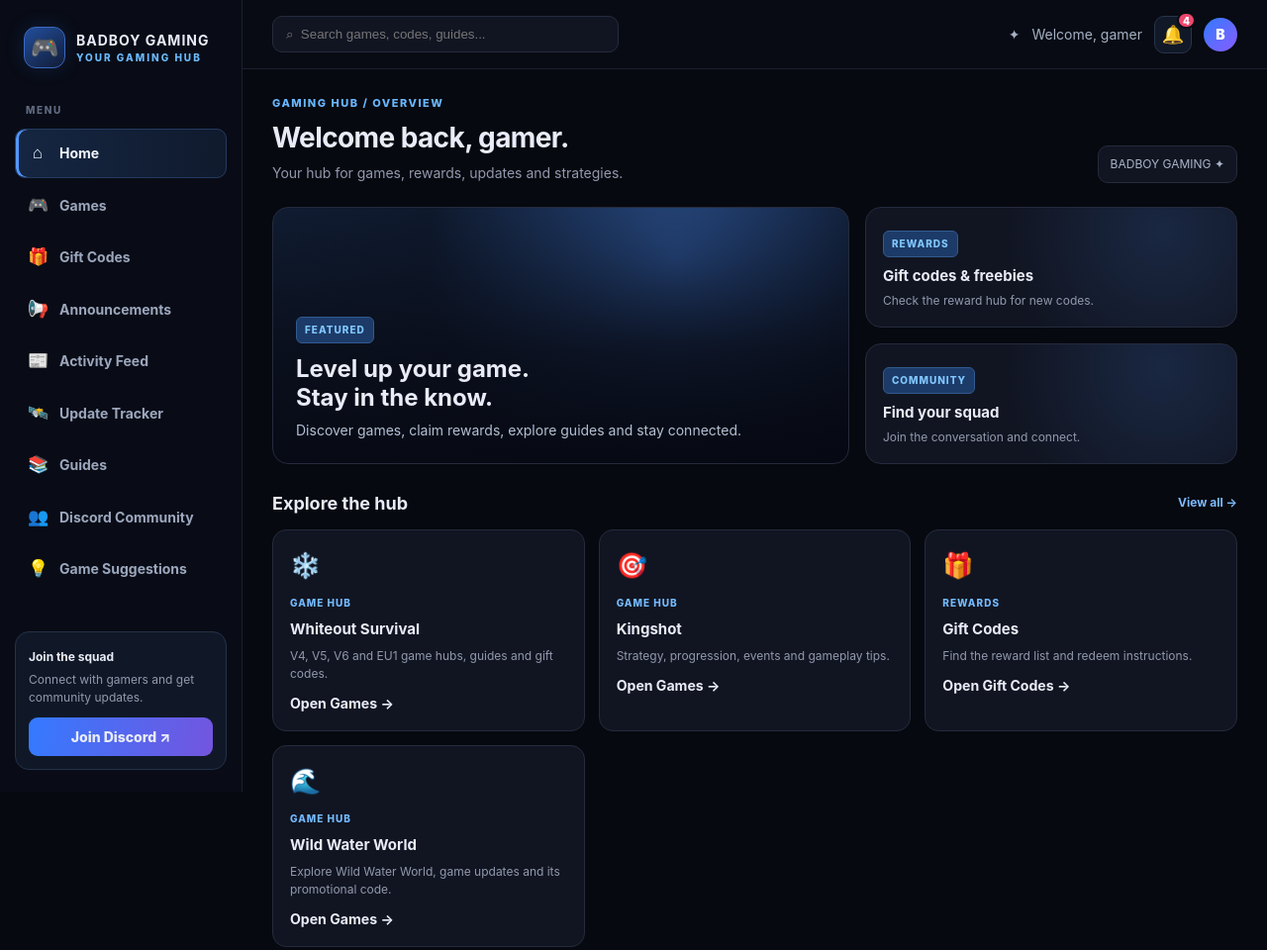
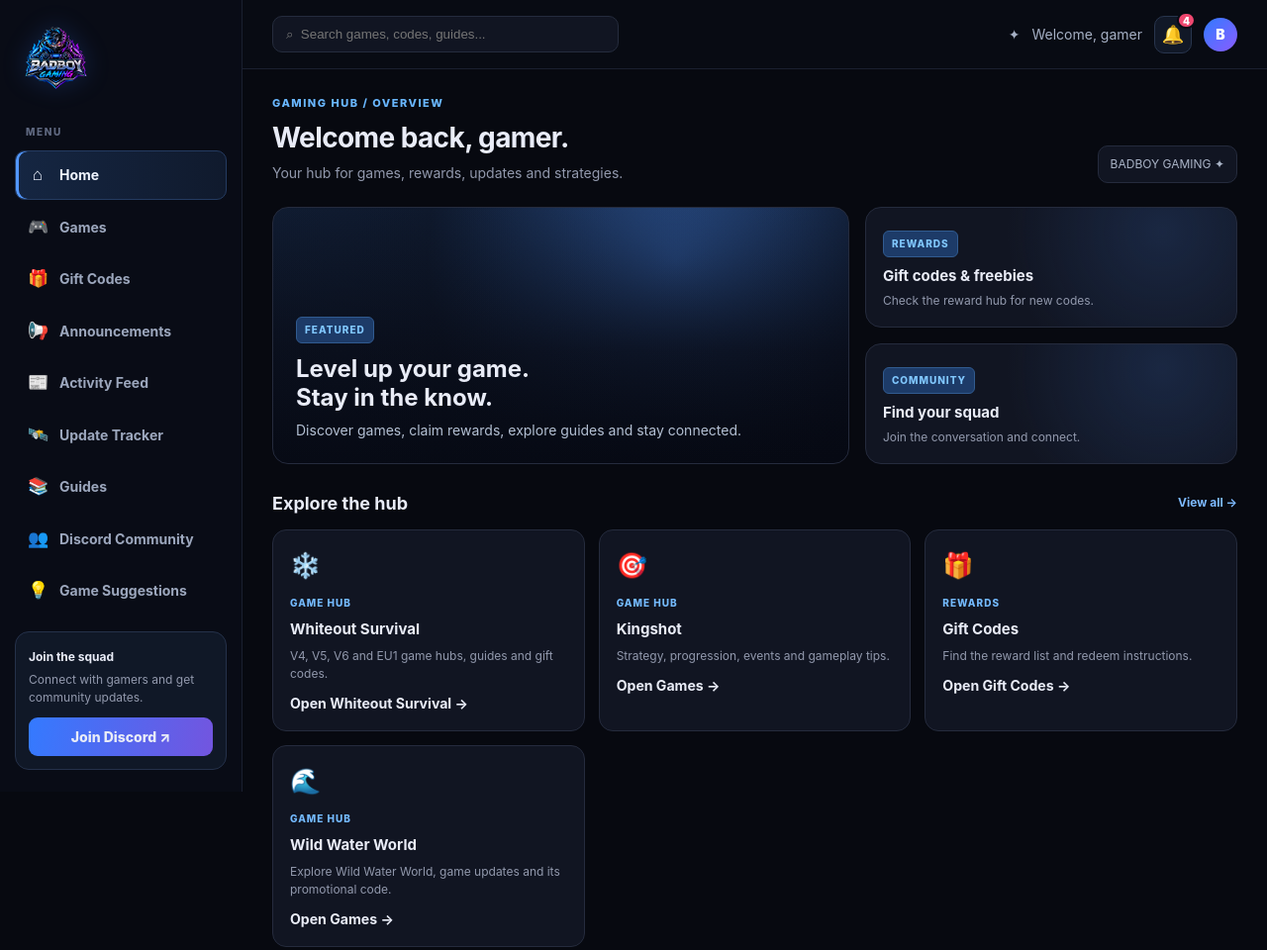
Before and after one commit to badwos17-dotcom/Badboygaming, a plain HTML site: page 404.html in a window 1280 px wide. Shown: the top 960 px of the page at 99% size. Drawn offline with Linux system fonts and the light colour scheme.

Commit message:
Add files via upload

```diff
--- a/404.html
+++ b/404.html
@@ -9,7 +9,7 @@
 *{box-sizing:border-box}body{margin:0;background:var(--bg);color:var(--text);font:14px/1.5 Inter,system-ui,Segoe UI,Arial,sans-serif}
 button,a{font:inherit}button{cursor:pointer}a{color:inherit;text-decoration:none}
 .app{min-height:100vh;display:flex}.sidebar{width:245px;flex-shrink:0;background:var(--sidebar);border-right:1px solid #1a2030;padding:22px 15px;display:flex;flex-direction:column;position:fixed;inset:0  auto 0 0;z-index:10}
-.brand{display:flex;gap:11px;align-items:center;padding:5px 9px 23px}.logo{width:42px;height:42px;border-radius:12px;background:linear-gradient(145deg,#224e9c,#111c36);display:grid;place-items:center;font-size:23px;border:1px solid #3b6ac2;box-shadow:0 0 20px #3c76ff28}.brand b{font-size:14px;letter-spacing:1px}.brand small{display:block;font-size:10px;color:#6bbaff;letter-spacing:2px;font-weight:800}
+.brand{display:flex;align-items:center;padding:5px 9px 23px}.brand-logo-img{width:64px;height:64px;object-fit:contain;display:block;filter:drop-shadow(0 0 12px #3678ff33)}.logo{width:42px;height:42px;border-radius:12px;background:linear-gradient(145deg,#224e9c,#111c36);display:grid;place-items:center;font-size:23px;border:1px solid #3b6ac2;box-shadow:0 0 20px #3c76ff28}.brand b{font-size:14px;letter-spacing:1px}.brand small{display:block;font-size:10px;color:#6bbaff;letter-spacing:2px;font-weight:800}
 .nav-label{color:#606a82;font-size:10px;letter-spacing:1.6px;font-weight:800;padding:12px 11px 8px}
 .nav button{display:flex;align-items:center;gap:12px;width:100%;padding:11px 12px;border:1px solid transparent;background:transparent;color:#9ca7bd;border-radius:10px;text-align:left;margin:3px 0;font-weight:650}
 .nav button:hover,.nav button.active{color:#f0f5ff;background:linear-gradient(90deg,#152642,#101a2d);border-color:#243b61}
@@ -98,7 +98,7 @@ footer{border-top:1px solid #1b2030;padding:22px 30px;color:#737e94;font-size:11
 <body>
 <div class="app">
 <aside class="sidebar" id="sidebar">
- <a class="brand" href="#" onclick="show('home')"><span class="logo">🎮</span><span><b>BADBOY GAMING</b><small>YOUR GAMING HUB</small></span></a>
+ <a class="brand" href="#" onclick="show('home')" aria-label="Badboy Gaming Home"><img class="brand-logo-img" src="badboy-gaming-logo.png" alt="Badboy Gaming logo"></a>
  <div class="nav-label">MENU</div>
  <nav class="nav">
   <button class="active" data-page="home" onclick="show('home')"><span class="ico">⌂</span> Home</button>
@@ -125,7 +125,7 @@ footer{border-top:1px solid #1b2030;padding:22px 30px;color:#737e94;font-size:11
   </div>
   <div class="section-title"><h2>Explore the hub</h2><a href="#" onclick="show('games')">View all →</a></div>
   <div class="cards">
-   <article class="card home-link" role="button" tabindex="0" onclick="show('games')" onkeydown="if(event.key==='Enter'){show('games')}" data-search="whiteout survival games"><div class="card-icon">❄️</div><div class="meta">GAME HUB</div><h3>Whiteout Survival</h3><p>V4, V5, V6 and EU1 game hubs, guides and gift codes.</p><span class="card-link">Open Games →</span></article>
+   <article class="card home-link" role="button" tabindex="0" onclick="openGameDetail('wos',null,true)" onkeydown="if(event.key==='Enter'||event.key===' '){event.preventDefault();openGameDetail('wos',null,true)}" data-search="whiteout survival games"><div class="card-icon">❄️</div><div class="meta">GAME HUB</div><h3>Whiteout Survival</h3><p>V4, V5, V6 and EU1 game hubs, guides and gift codes.</p><span class="card-link">Open Whiteout Survival →</span></article>
    <article class="card home-link" role="button" tabindex="0" onclick="openGameDetail('kingshot')" onkeydown="if(event.key==='Enter'){openGameDetail('kingshot')}" data-search="kingshot games"><div class="card-icon">🎯</div><div class="meta">GAME HUB</div><h3>Kingshot</h3><p>Strategy, progression, events and gameplay tips.</p><span class="card-link">Open Games →</span></article>
    <article class="card home-link" role="button" tabindex="0" onclick="show('codes')" onkeydown="if(event.key==='Enter'){show('codes')}" data-search="gift codes rewards"><div class="card-icon">🎁</div><div class="meta">REWARDS</div><h3>Gift Codes</h3><p>Find the reward list and redeem instructions.</p><span class="card-link">Open Gift Codes →</span></article>
    <article class="card home-link" role="button" tabindex="0" onclick="openGameDetail('wildwater')" onkeydown="if(event.key==='Enter'){openGameDetail('wildwater')}" data-search="wild water world games ocean water"><div class="card-icon">🌊</div><div class="meta">GAME HUB</div><h3>Wild Water World</h3><p>Explore Wild Water World, game updates and its promotional code.</p><span class="card-link">Open Games →</span></article>
```
Also changed, not shown: index.html (+3 -3 lines), badboy-gaming-logo.png (added).
